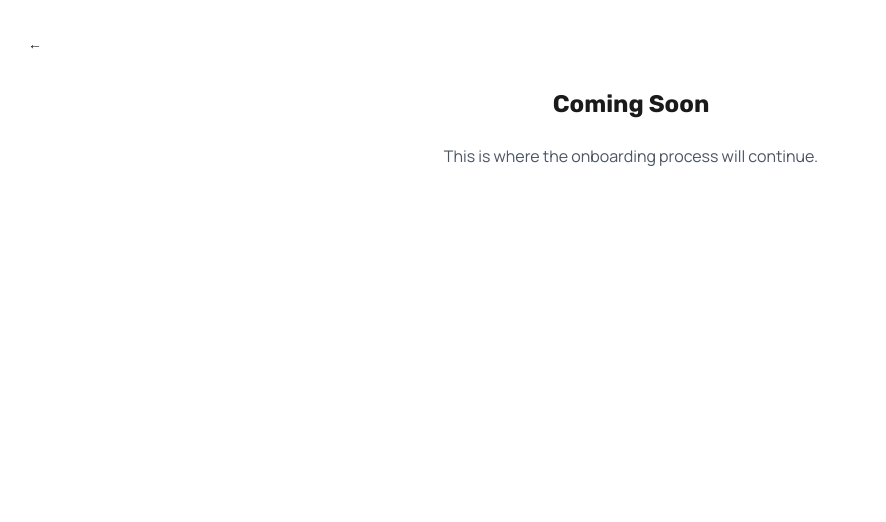
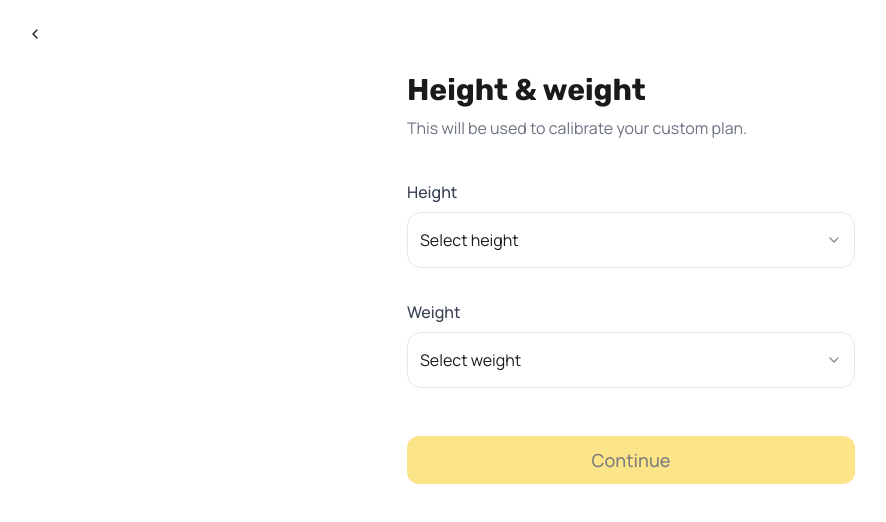
Before and after one commit to PiovisDevelopment/calorie-flow-ai-start, a React (Vite) app: page /onboarding/step3 in a window 1280 px wide. Shown: the top 522 px of the page, without its empty margins (9-895 px from the left). Built offline with nearby package versions, Linux system fonts and the light colour scheme.

Commit message:
feat: Add height and weight input page
Adds a new page for height and weight input, including input fields, a continue button, and a back button. Saves user input to local storage.

```diff
--- a/src/App.tsx
+++ b/src/App.tsx
@@ -7,6 +7,7 @@ import { BrowserRouter, Routes, Route } from "react-router-dom";
 import Index from "./pages/Index";
 import OnboardingPage from "./pages/OnboardingPage";
 import ValuePropositionPage from "./pages/ValuePropositionPage";
+import HeightWeightPage from "./pages/HeightWeightPage";
 import NotFound from "./pages/NotFound";
 
 const queryClient = new QueryClient();
@@ -20,7 +21,8 @@ const App = () => (
         <Routes>
           <Route path="/" element={<Index />} />
           <Route path="/onboarding" element={<ValuePropositionPage />} />
-          <Route path="/onboarding/step3" element={<OnboardingPage />} />
+          <Route path="/onboarding/step3" element={<HeightWeightPage />} />
+          <Route path="/onboarding/step4" element={<OnboardingPage />} />
           {/* ADD ALL CUSTOM ROUTES ABOVE THE CATCH-ALL "*" ROUTE */}
           <Route path="*" element={<NotFound />} />
         </Routes>
--- /dev/null
+++ b/src/components/HeightWeightForm.tsx
@@ -0,0 +1,117 @@
+
+import { useState, useEffect } from "react";
+import { Button } from "@/components/ui/button";
+import { ChevronLeft } from "lucide-react";
+import { useNavigate } from "react-router-dom";
+import {
+  Select,
+  SelectContent,
+  SelectItem,
+  SelectTrigger,
+  SelectValue,
+} from "@/components/ui/select";
+
+const HeightWeightForm = () => {
+  const navigate = useNavigate();
+
+  const [height, setHeight] = useState<string>("");
+  const [weight, setWeight] = useState<string>("");
+
+  // Load saved data from localStorage if available
+  useEffect(() => {
+    const savedHeight = localStorage.getItem("userHeight");
+    const savedWeight = localStorage.getItem("userWeight");
+
+    if (savedHeight) setHeight(savedHeight);
+    if (savedWeight) setWeight(savedWeight);
+  }, []);
+
+  const handleContinue = () => {
+    // Save data to localStorage
+    if (height) localStorage.setItem("userHeight", height);
+    if (weight) localStorage.setItem("userWeight", weight);
+
+    // Navigate to next page
+    navigate("/onboarding/step4");
+  };
+
+  // Generate height options from 140cm to 220cm
+  const heightOptions = Array.from({ length: 81 }, (_, i) => `${140 + i} cm`);
+
+  // Generate weight options from 40kg to 150kg
+  const weightOptions = Array.from({ length: 111 }, (_, i) => `${40 + i} kg`);
+
+  return (
+    <div className="flex flex-col min-h-screen bg-white p-6">
+      <div className="mb-6">
+        <Button
+          variant="ghost"
+          size="icon"
+          onClick={() => navigate("/onboarding")}
+          className="p-0 h-auto"
+        >
+          <ChevronLeft className="h-6 w-6" />
+        </Button>
+      </div>
+
+      <div className="flex flex-col w-full max-w-md mx-auto">
+        <h1 className="text-3xl font-bold rubik mb-2">
+          Height & weight
+        </h1>
+        <p className="text-gray-500 mb-10">
+          This will be used to calibrate your custom plan.
+        </p>
+
+        <div className="space-y-8">
+          <div className="flex flex-col space-y-2">
+            <label htmlFor="height" className="font-medium text-gray-700">
+              Height
+            </label>
+            <Select value={height} onValueChange={setHeight}>
+              <SelectTrigger className="h-14 text-base">
+                <SelectValue placeholder="Select height" />
+              </SelectTrigger>
+              <SelectContent className="max-h-72">
+                {heightOptions.map((h) => (
+                  <SelectItem key={h} value={h} className="py-2.5">
+                    {h}
+                  </SelectItem>
+                ))}
+              </SelectContent>
+            </Select>
+          </div>
+
+          <div className="flex flex-col space-y-2">
+            <label htmlFor="weight" className="font-medium text-gray-700">
+              Weight
+            </label>
+            <Select value={weight} onValueChange={setWeight}>
+              <SelectTrigger className="h-14 text-base">
+                <SelectValue placeholder="Select weight" />
+              </SelectTrigger>
+              <SelectContent className="max-h-72">
+                {weightOptions.map((w) => (
+                  <SelectItem key={w} value={w} className="py-2.5">
+                    {w}
+                  </SelectItem>
+                ))}
+              </SelectContent>
+            </Select>
+          </div>
+        </div>
+
+        <div className="mt-auto pt-12">
+          <Button
+            onClick={handleContinue}
+            className="w-full py-6 text-lg font-medium rounded-xl bg-[#FACC15] text-black hover:bg-[#F59E0B]"
+            disabled={!height || !weight}
+          >
+            Continue
+          </Button>
+        </div>
+      </div>
+    </div>
+  );
+};
+
+export default HeightWeightForm;
--- a/src/components/ValueProposition.tsx
+++ b/src/components/ValueProposition.tsx
@@ -1,4 +1,3 @@
-
 import { Button } from "@/components/ui/button";
 import { useNavigate } from "react-router-dom";
 import { Area, AreaChart, CartesianGrid, ResponsiveContainer, XAxis, YAxis } from "recharts";
--- /dev/null
+++ b/src/pages/HeightWeightPage.tsx
@@ -0,0 +1,8 @@
+
+import HeightWeightForm from "@/components/HeightWeightForm";
+
+const HeightWeightPage = () => {
+  return <HeightWeightForm />;
+};
+
+export default HeightWeightPage;
```
